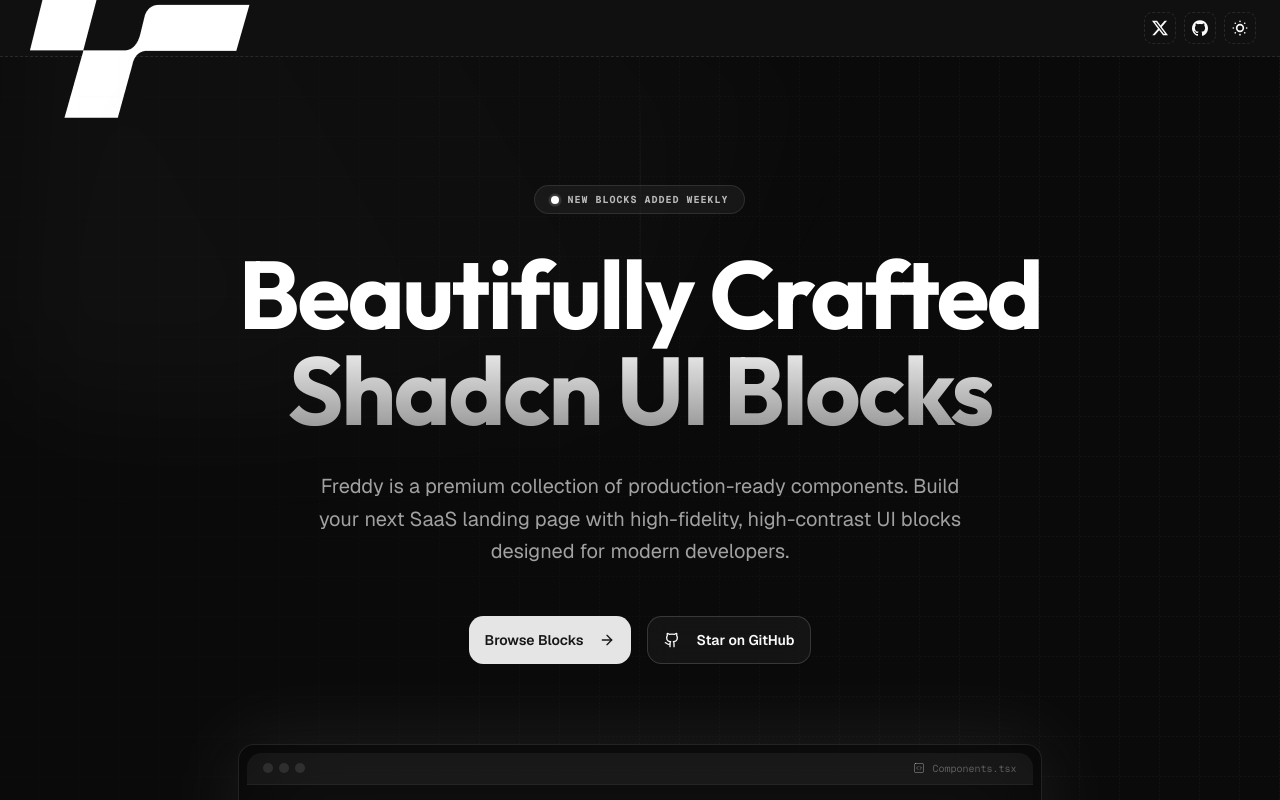
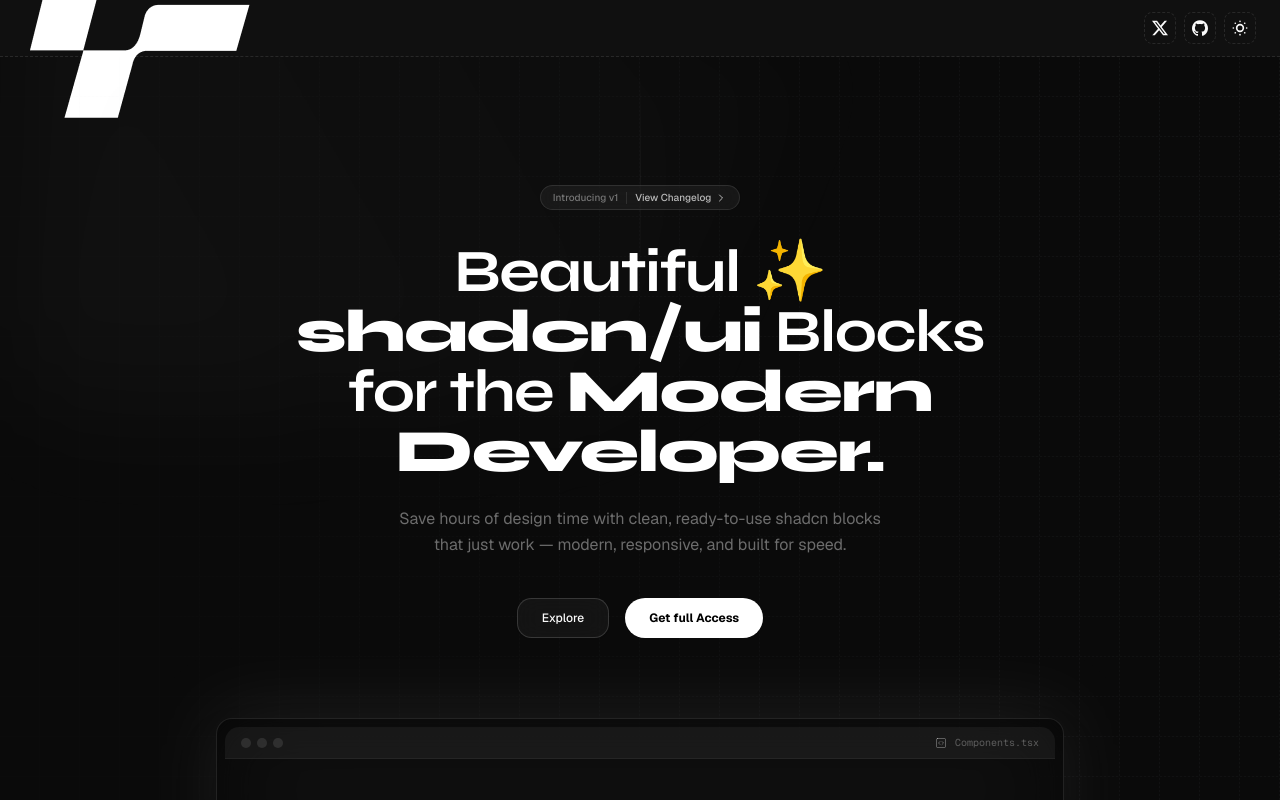
Before and after one commit to arkcabin/freddy-ui, a Next.js app: page / in a window 1280 px wide. Shown: the top 800 px of the page. Built offline with nearby package versions, Linux system fonts and the light colour scheme.

Commit message:
feat: Add Hero section component with animated elements and define custom fonts for the application.

```diff
--- a/components/hero.tsx
+++ b/components/hero.tsx
@@ -2,7 +2,7 @@
 
 import { motion, type Variants } from "motion/react";
 import { Button } from "@/components/ui/button";
-import { ArrowRight, Github, SquareCode } from "lucide-react";
+import { ArrowRight, ChevronRight, Github, SquareCode } from "lucide-react";
 import Link from "next/link";
 import { SITE_NAME } from "@/config/site";
 import { GridPattern } from "./sheard";
@@ -51,48 +51,44 @@
       >
         <motion.div
           variants={itemVariants}
-          className="mx-auto mb-8 flex max-w-fit items-center gap-2 rounded-full border border-white/10 bg-white/5 px-4 py-1.5 backdrop-blur-md"
+          className="mx-auto mb-8 flex max-w-fit items-center gap-2 rounded-full border border-white/10 bg-white/5 px-3 py-1 text-[10px] font-medium backdrop-blur-md"
         >
-          <span className="relative flex h-2 w-2">
-            <span className="absolute inline-flex h-full w-full animate-ping rounded-full bg-white/50 opacity-75"></span>
-            <span className="relative inline-flex h-2 w-2 rounded-full bg-white"></span>
-          </span>
-          <span className="font-mono text-[10px] font-bold tracking-widest text-white/70 uppercase">
-            New Blocks Added Weekly
-          </span>
+          <span className="text-white/40">Introducing v1</span>
+          <span className="h-3 w-px bg-white/10" />
+          <Link href="/changelog" className="flex items-center gap-1 text-white/70 transition-colors hover:text-white">
+            View Changelog
+            <ChevronRight className="size-3" />
+          </Link>
         </motion.div>
 
         <motion.h1
           variants={itemVariants}
-          className="relative font-heading text-5xl font-bold tracking-tight text-white sm:text-7xl lg:text-8xl"
+          className="relative font-heading text-3xl font-bold tracking-tight text-white sm:text-5xl lg:text-6xl"
         >
-          Beautifully Crafted <br />
-          <span className="text-gradient">Shadcn UI Blocks</span>
+          Beautiful ✨ <span className="font-extrabold text-white">shadcn/ui</span> Blocks <br />
+          for the <span className="font-extrabold text-white text-glow">Modern Developer.</span>
         </motion.h1>
 
         <motion.p
           variants={itemVariants}
-          className="mx-auto mt-8 max-w-2xl text-lg leading-relaxed text-muted-foreground sm:text-xl"
+          className="mx-auto mt-6 max-w-xl text-sm leading-relaxed text-white/40 sm:text-base"
         >
-          {SITE_NAME} is a premium collection of production-ready components.
-          Build your next SaaS landing page with high-fidelity, high-contrast UI blocks
-          designed for modern developers.
+          Save hours of design time with clean, ready-to-use shadcn blocks <br className="hidden sm:block" />
+          that just work — modern, responsive, and built for speed.
         </motion.p>
 
         <motion.div
           variants={itemVariants}
-          className="mt-12 flex flex-wrap items-center justify-center gap-4"
+          className="mt-10 flex flex-wrap items-center justify-center gap-4"
         >
-          <Button asChild size="lg" className="h-12 rounded-xl px-8 text-sm font-semibold transition-all hover:scale-105 active:scale-95">
+          <Button asChild size="lg" variant="outline" className="h-10 rounded-xl border-white/5 bg-white/2 px-6 text-xs font-medium backdrop-blur-md transition-all hover:bg-white/5">
             <Link href="#blocks">
-              Browse Blocks
-              <ArrowRight className="ml-2 size-4" />
+              Explore
             </Link>
           </Button>
-          <Button asChild variant="outline" size="lg" className="h-12 rounded-xl border-white/10 bg-white/5 px-8 text-sm font-semibold backdrop-blur-md transition-all hover:bg-white/10 hover:scale-105 active:scale-95">
-            <Link href="https://github.com/arkcabin/freddy-ui" target="_blank">
-              <Github className="mr-2 size-4" />
-              Star on GitHub
+          <Button asChild size="lg" className="h-10 rounded-full bg-white px-6 text-xs font-bold text-black transition-colors hover:bg-white/90">
+            <Link href="/get-access">
+              Get full Access
             </Link>
           </Button>
         </motion.div>
--- a/lib/fonts.ts
+++ b/lib/fonts.ts
@@ -1,4 +1,4 @@
-import { Geist, Geist_Mono, Outfit } from "next/font/google";
+import { Geist, Geist_Mono, Syne } from "next/font/google";
 
 export const fontSans = Geist({
   variable: "--font-geist-sans",
@@ -10,7 +10,8 @@
   subsets: ["latin"],
 });
 
-export const fontHeading = Outfit({
+export const fontHeading = Syne({
   subsets: ["latin"],
   variable: "--font-heading",
+  weight: ["700", "800"],
 });
```
